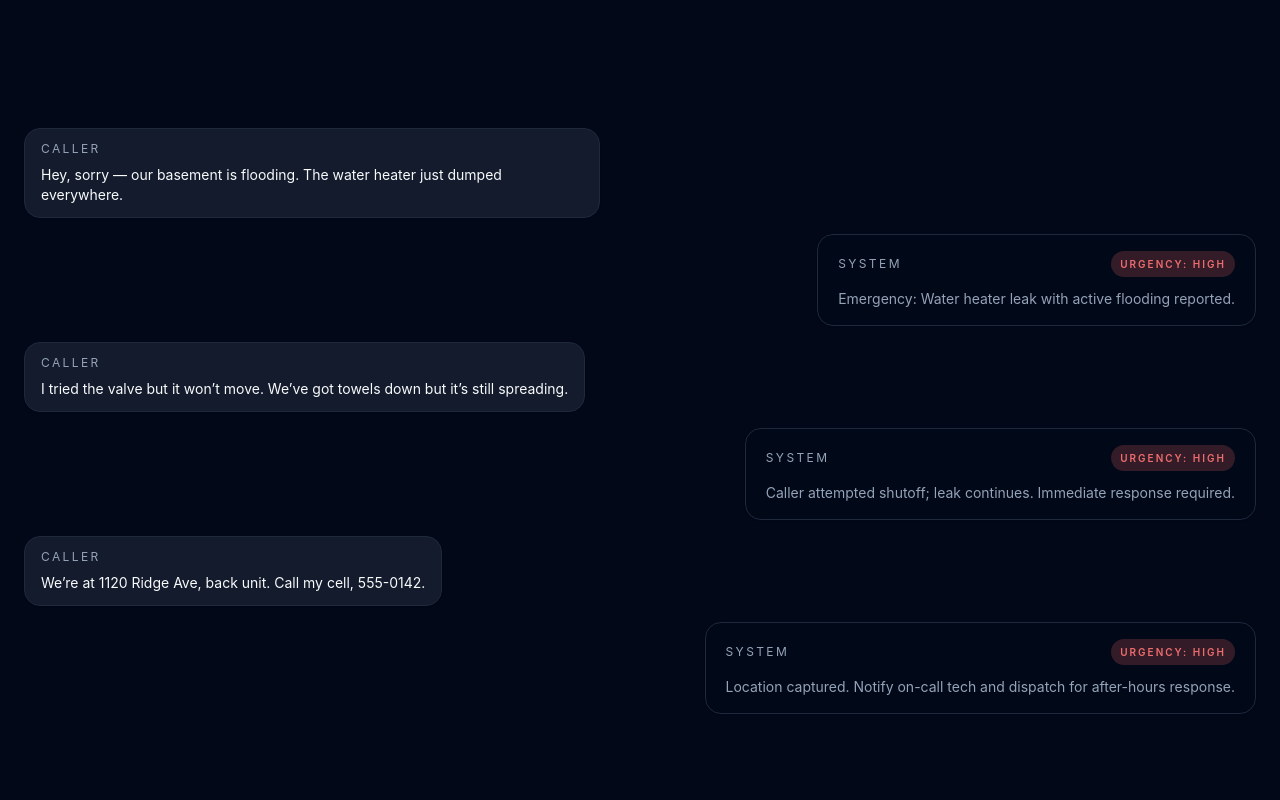
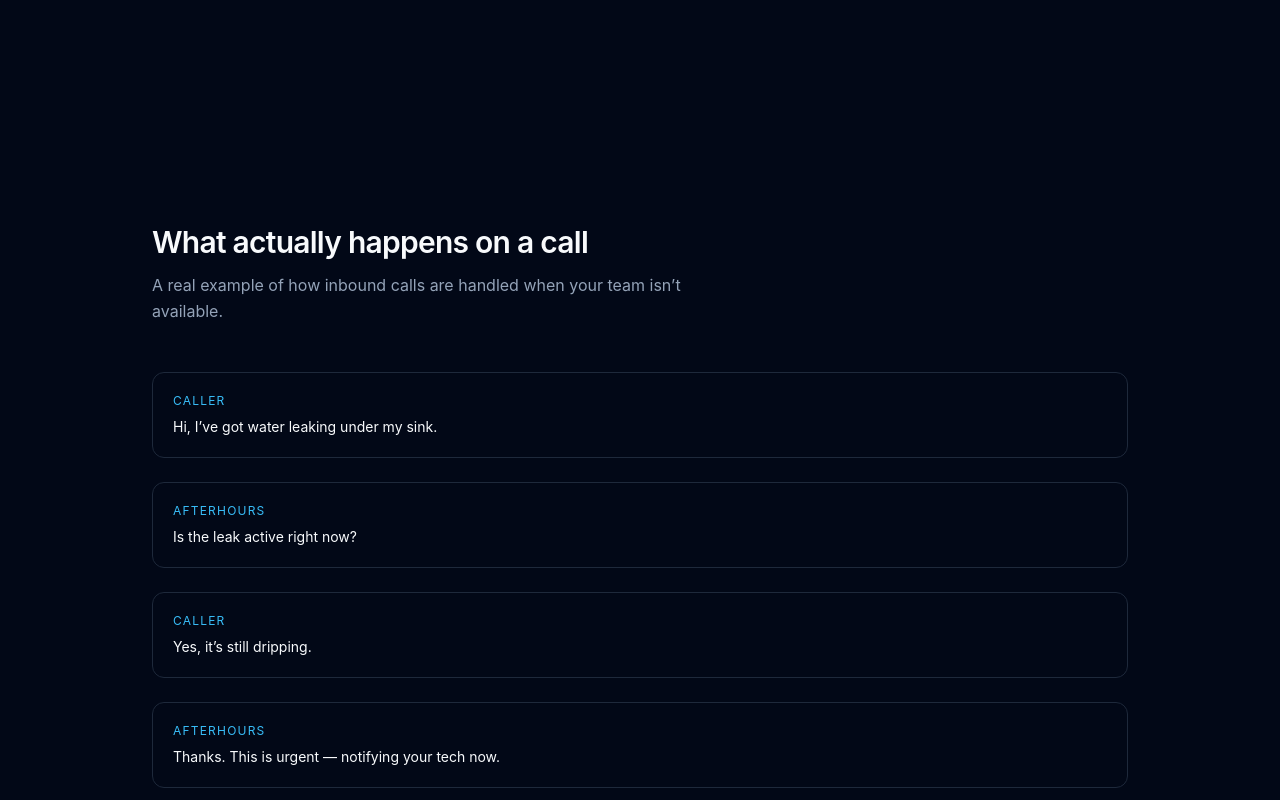
Before and after one commit to chenzo0526/Afterhours, a Next.js app in the folder website/: page /inbound-calls-handled in a window 1280 px wide. Shown: the part 3600-4400 px from the top of the page. Built offline with nearby package versions, Linux system fonts and the light colour scheme.

Commit message:
Salvage visual + animation components from Cursor experiment

```diff
--- a/website/components/CallFlowDemo.tsx
+++ b/website/components/CallFlowDemo.tsx
@@ -1,121 +1,44 @@
-"use client";
+'use client'
 
-import { motion, useReducedMotion } from "framer-motion";
-import { useEffect, useMemo, useState } from "react";
+import { motion } from 'framer-motion'
 
-type CallFlowStep = {
-  speaker: "caller" | "system";
-  text: string;
-  meta?: { urgency?: "low" | "medium" | "high" };
-};
+export default function CallFlowDemo() {
+  return (
+    <section className="relative mx-auto max-w-5xl px-6 py-24">
+      <div className="mb-12">
+        <h2 className="text-3xl font-semibold tracking-tight">
+          What actually happens on a call
+        </h2>
+        <p className="mt-3 max-w-xl text-muted-foreground">
+          A real example of how inbound calls are handled when your team isn’t available.
+        </p>
+      </div>
 
-type CallFlowDemoProps = {
-  steps: CallFlowStep[];
-  className?: string;
-};
-
-export default function CallFlowDemo({ steps, className }: CallFlowDemoProps) {
-  const prefersReducedMotion = useReducedMotion();
-  const [isMobile, setIsMobile] = useState(false);
-
-  useEffect(() => {
-    const mediaQuery = window.matchMedia("(max-width: 767px)");
-    const update = () => setIsMobile(mediaQuery.matches);
-    update();
-    mediaQuery.addEventListener("change", update);
-    return () => mediaQuery.removeEventListener("change", update);
-  }, []);
-
-  const shouldAnimate = !prefersReducedMotion;
-  const shouldDelay = shouldAnimate && !isMobile;
-
-  const stepItems = useMemo(
-    () =>
-      steps.map((step, index) => {
-        const previous = steps[index - 1];
-        const delay = shouldDelay && previous?.speaker === "caller" && step.speaker === "system"
-          ? 0.15
-          : 0;
-        return { ...step, delay, index };
-      }),
-    [steps, shouldDelay],
-  );
-
-  return (
-    <div className={`space-y-4 ${className ?? ""}`}>
-      {stepItems.map((step) => {
-        const isCaller = step.speaker === "caller";
-        const isHigh = step.meta?.urgency === "high";
-
-        const content = (
-          <div className={isCaller ? "flex justify-start" : "flex justify-end"}>
-            {isCaller ? (
-              <div className="max-w-xl rounded-2xl border border-border bg-muted/60 px-4 py-3 text-sm text-foreground shadow-sm">
-                <div className="text-xs uppercase tracking-[0.2em] text-muted-foreground">
-                  Caller
-                </div>
-                <p className="mt-2">{step.text}</p>
-              </div>
-            ) : (
-              <div className="max-w-xl rounded-2xl border border-border bg-card/80 px-5 py-4 text-sm text-foreground shadow-sm">
-                <div className="flex items-center justify-between gap-3 text-xs uppercase tracking-[0.2em] text-muted-foreground">
-                  <span>System</span>
-                  {step.meta?.urgency ? (
-                    shouldAnimate && !isMobile && isHigh ? (
-                      <motion.span
-                        className="rounded-full border border-transparent px-2 py-1 text-[10px] font-semibold uppercase tracking-[0.2em]"
-                        initial={{
-                          backgroundColor: "rgba(148, 163, 184, 0.2)",
-                          color: "rgba(148, 163, 184, 0.9)",
-                        }}
-                        whileInView={{
-                          backgroundColor: "rgba(248, 113, 113, 0.2)",
-                          color: "rgba(248, 113, 113, 0.95)",
-                        }}
-                        viewport={{ amount: 0.4, once: true }}
-                        transition={{ duration: 0.4, ease: "easeOut" }}
-                      >
-                        Urgency: High
-                      </motion.span>
-                    ) : isHigh ? (
-                      <span className="rounded-full bg-red-500/10 px-2 py-1 text-[10px] font-semibold uppercase tracking-[0.2em] text-red-400">
-                        Urgency: High
-                      </span>
-                    ) : (
-                      <span className="rounded-full bg-muted px-2 py-1 text-[10px] font-semibold uppercase tracking-[0.2em] text-muted-foreground">
-                        Urgency: {step.meta.urgency}
-                      </span>
-                    )
-                  ) : null}
-                </div>
-                <p className="mt-3 text-muted-foreground">{step.text}</p>
-              </div>
-            )}
-          </div>
-        );
-
-        if (!shouldAnimate) {
-          return (
-            <div key={`${step.speaker}-${step.index}`} className="opacity-100">
-              {content}
-            </div>
-          );
-        }
-
-        return (
+      <div className="space-y-6">
+        {[
+          { speaker: 'Caller', text: 'Hi, I’ve got water leaking under my sink.' },
+          { speaker: 'Afterhours', text: 'Is the leak active right now?' },
+          { speaker: 'Caller', text: 'Yes, it’s still dripping.' },
+          {
+            speaker: 'Afterhours',
+            text: 'Thanks. This is urgent — notifying your tech now.',
+          },
+        ].map((line, i) => (
           <motion.div
-            key={`${step.speaker}-${step.index}`}
-            initial={{ opacity: 0, y: 8 }}
+            key={i}
+            initial={{ opacity: 0, y: 12 }}
             whileInView={{ opacity: 1, y: 0 }}
-            viewport={{ amount: 0.25, once: true }}
-            transition={{ duration: 0.4, ease: "easeOut", delay: step.delay }}
+            viewport={{ once: true, margin: '-80px' }}
+            transition={{ duration: 0.35, ease: 'easeOut' }}
+            className="rounded-xl border border-border bg-background p-5"
           >
-            {/* Motion begins on intersection; restrained for operational clarity. */}
-            {/* TODO(PASS-6): add richer system formatting and industry presets. */}
-            {content}
+            <p className="text-xs uppercase tracking-widest text-sky-400">
+              {line.speaker}
+            </p>
+            <p className="mt-2 text-sm">{line.text}</p>
           </motion.div>
-        );
-      })}
-    </div>
-  );
+        ))}
+      </div>
+    </section>
+  )
 }
--- /dev/null
+++ b/website/components/visual/CallNarrativeDetail.tsx
@@ -0,0 +1,30 @@
+type CallNarrativeDetailProps = {
+  label: string;
+  value: string;
+  tone?: "default" | "muted" | "urgent";
+  className?: string;
+};
+
+const toneStyles: Record<NonNullable<CallNarrativeDetailProps["tone"]>, string> = {
+  default: "border-white/10 bg-white/5 text-white/85",
+  muted: "border-white/5 bg-white/3 text-white/50",
+  urgent: "border-red-400/30 bg-red-500/10 text-red-200",
+};
+
+export default function CallNarrativeDetail({
+  label,
+  value,
+  tone = "default",
+  className,
+}: CallNarrativeDetailProps) {
+  return (
+    <div
+      className={`rounded-xl border px-3 py-2 text-[11px] uppercase tracking-[0.2em] ${toneStyles[tone]} ${
+        className ?? ""
+      }`}
+    >
+      <div className="text-[10px] text-white/40">{label}</div>
+      <div className="mt-1 text-xs font-semibold normal-case tracking-normal">{value}</div>
+    </div>
+  );
+}
--- /dev/null
+++ b/website/components/visual/CallNarrativePhone.tsx
@@ -0,0 +1,19 @@
+import type { ReactNode } from "react";
+
+type CallNarrativePhoneProps = {
+  children: ReactNode;
+  className?: string;
+};
+
+export default function CallNarrativePhone({ children, className }: CallNarrativePhoneProps) {
+  return (
+    <div className={`relative mx-auto w-full max-w-sm ${className ?? ""}`}>
+      <div className="relative rounded-[32px] border border-white/10 bg-slate-900/80 p-2 shadow-[0_24px_60px_rgba(0,0,0,0.45)]">
+        <div className="absolute left-1/2 top-3 h-1 w-16 -translate-x-1/2 rounded-full bg-white/10" />
+        <div className="relative aspect-[9/19] w-full overflow-hidden rounded-[26px] border border-white/5 bg-slate-950/80 p-4">
+          {children}
+        </div>
+      </div>
+    </div>
+  );
+}
```
